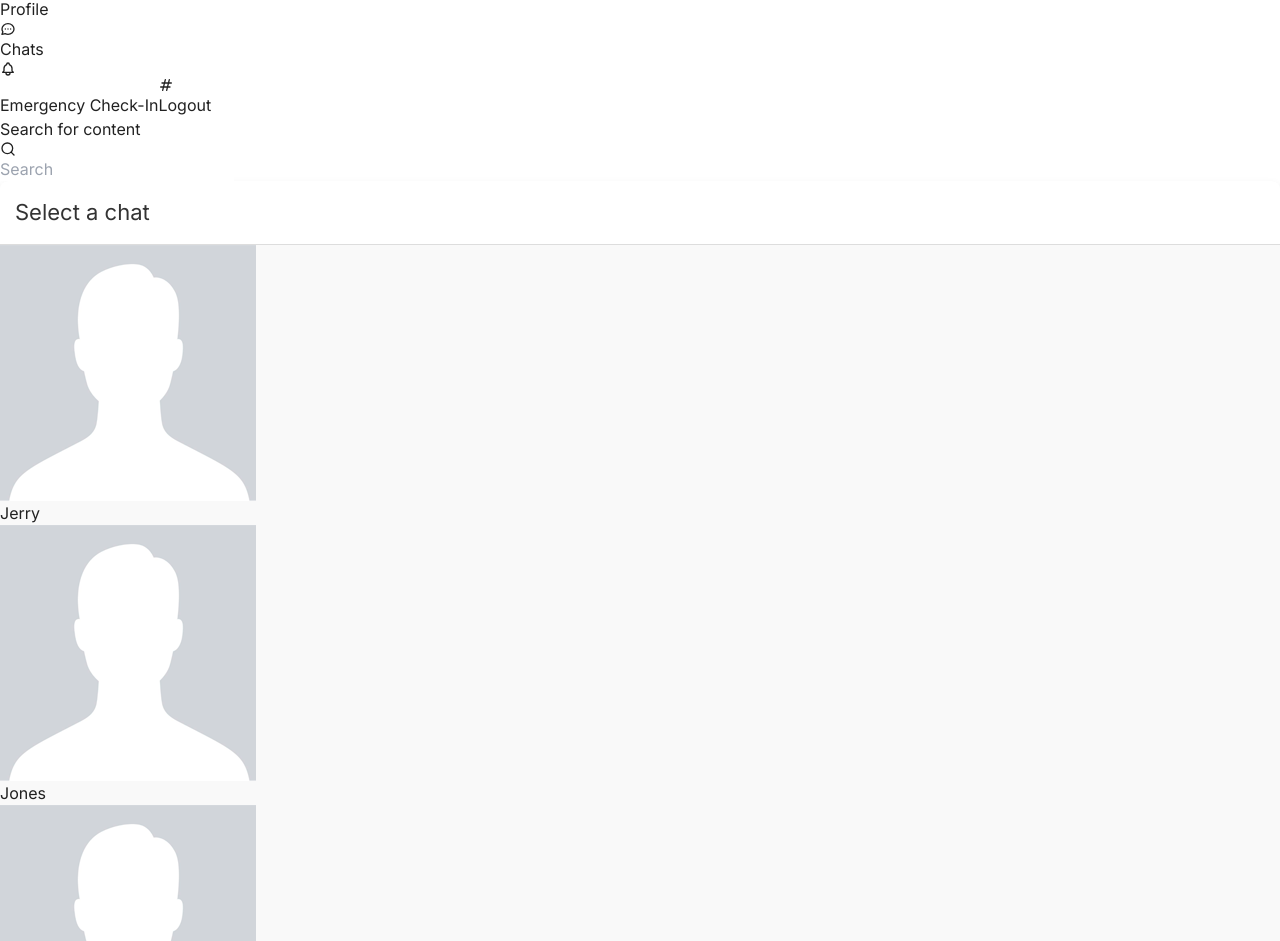
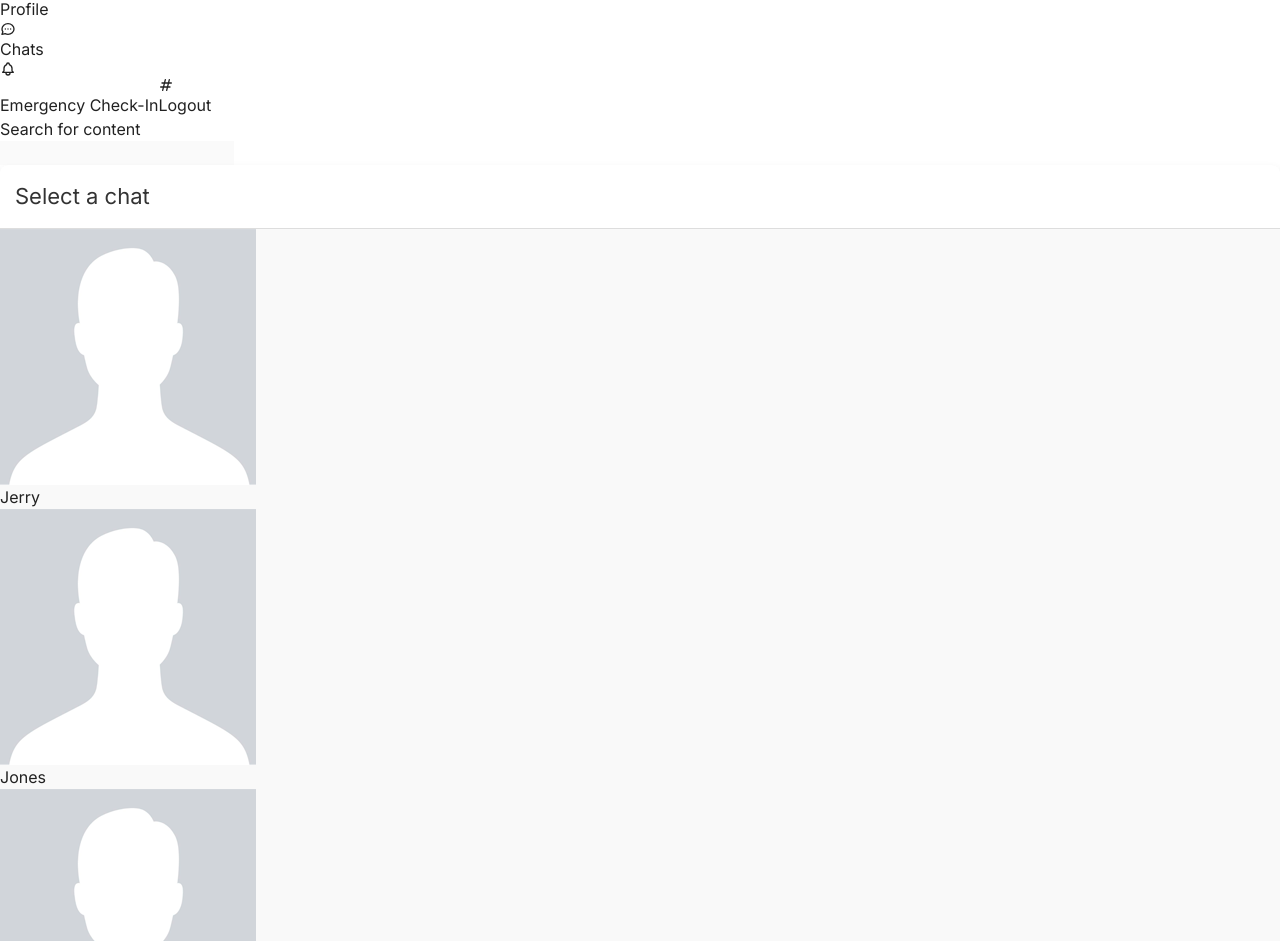
Before and after one commit to egorSheremetov02/neighbor-connect, a React (Vite) app in the folder frontend/: page /chats in a window 1280 px wide. Shown: the part 1355-2296 px from the top of the page. Built offline with nearby package versions, Linux system fonts and the light colour scheme.

Commit message:
remove searchbar

```diff
--- a/frontend/src/Components/Searchbar.jsx
+++ b/frontend/src/Components/Searchbar.jsx
@@ -24,16 +24,17 @@ const Searchbar = () => {
         Search for content
       </label>
       <div className="flex items-center">
-        <FiSearch aria-hidden="true" className="w-5 h-5 ml-4" />
+        {/* <FiSearch aria-hidden="true" className="w-5 h-5 ml-4" /> */}
         <input
           type="search"
           id="search-field"
           name="search"
           className="flex-1 bg-transparent border-none placeholder-gray-500 outline-none text-base text-white p-4"
-          placeholder="Search"
+          // placeholder="Search"
           value={searchTerm}
           onChange={(e) => setSearchTerm(e.target.value)}
-          aria-label="Search for content"
+          // aria-label="Search for content"
+          disabled
         />
       </div>
     </form>
```
